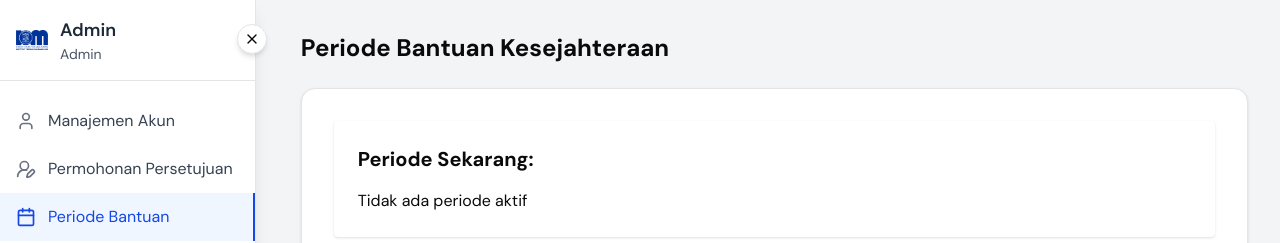
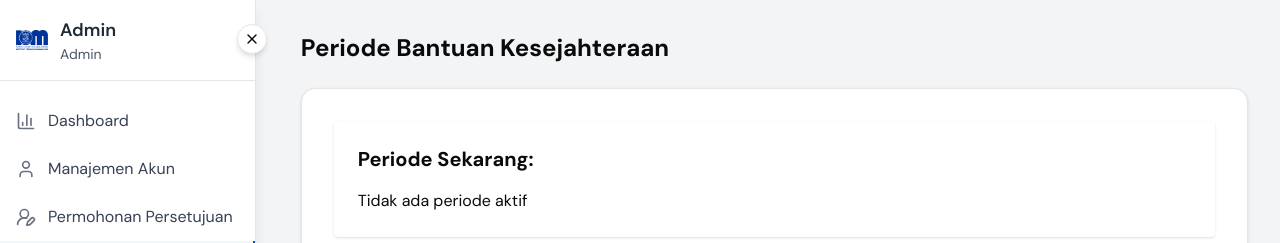
Before and after one commit to sbimasena/Bankes_OTA-KU_IOM-ITB, a Next.js app in the folder bankes_IOM-ITB/: page /admin/period in a window 1280 px wide. Shown: the top 243 px of the page. Built offline with nearby package versions, Linux system fonts and the light colour scheme; no server answers; the database is empty.

Commit message:
fix: add dashboard admin di sidebar

```diff
--- a/bankes_IOM-ITB/src/app/auth/login/page.tsx
+++ b/bankes_IOM-ITB/src/app/auth/login/page.tsx
@@ -61,12 +61,12 @@ export default function LoginPage() {
                 const userrole : string = user.role;
                 const roleBasedCallbackUrls : { [key: string] : string }  = {
                     Mahasiswa : "/student/profile",
-                    "Admin" : "/admin/account",
+                    "Admin" : "/admin/dashboard",
                     "Pengurus_IOM" : "/iom/home",
                     "Guest" : "/guest",
                     "Pewawancara": "/interviewer/interview",
                     "OrangTuaAsuh": "/guest",
-                    "Bankes": "/admin/account"
+                    "Bankes": "/admin/dashboard"
                 };
                 const callbackUrl : string = roleBasedCallbackUrls[userrole];
 
--- a/bankes_IOM-ITB/src/app/components/layout/sidebaradmin.tsx
+++ b/bankes_IOM-ITB/src/app/components/layout/sidebaradmin.tsx
@@ -1,7 +1,7 @@
 "use client"
 
 import type React from "react"
-import { User, Calendar, LogOut, UserRoundPen, Menu, X } from "lucide-react"
+import { User, Calendar, LogOut, UserRoundPen, Menu, X, BarChart3 } from "lucide-react"
 import { cn } from "@/lib/utils"
 import { useRouter } from "next/navigation"
 import { signOut, useSession } from "next-auth/react";
@@ -29,6 +29,12 @@ function SidebarAdmin({ activeTab }: SidebarAdminProps) {
 
 
   const navItems: NavItem[] = [
+    {
+      id: "dashboard",
+      label: "Dashboard",
+      link: "/admin/dashboard",
+      icon: <BarChart3 className="h-5 w-5" />,
+    },
     {
       id: "account",
       label: "Manajemen Akun",
--- a/bankes_IOM-ITB/src/app/page.tsx
+++ b/bankes_IOM-ITB/src/app/page.tsx
@@ -18,12 +18,12 @@ export default function Home() {
 
       const roleBasedUrls: { [key: string]: string } = {
         Mahasiswa: "/student/profile",
-        Admin: "/admin/account",
+        Admin: "/admin/dashboard",
         Pengurus_IOM: "/iom/home",
         Guest: "/guest",
         Pewawancara: "/interviewer/interview",
         OrangTuaAsuh: "/guest",
-        Bankes: "/admin/account"
+        Bankes: "/admin/dashboard"
       };
 
       const redirectUrl = roleBasedUrls[userRole];
```
